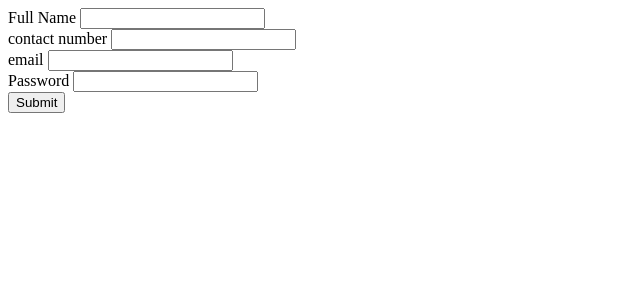
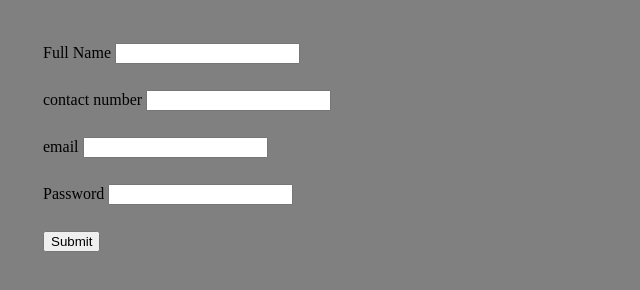
Before and after one commit to nayantw/form-validation, a plain HTML site: page index.html in a window 1280 px wide. Shown: the whole page, without its empty margins (0-640 px from the left). Drawn offline with Linux system fonts and the light colour scheme.

Commit message:
updated code

```diff
--- a/index.html
+++ b/index.html
@@ -4,6 +4,21 @@
     <meta name="viewport" content="width=device-width, initial-scale=1.0" />
     <title>Document</title>
   </head>
+  <style>
+    body{
+      background-color: grey;
+    }
+
+    form {
+    padding: 20px;
+}
+
+div {
+    margin: 4px;
+    padding: 11px;
+}
+
+  </style>
   <body>
     <form onsubmit=" return data()" action="abc.html">
       <div>
@@ -59,9 +74,10 @@
              alert("email is not correct")
              return false;
         }
-        else if (myPassword.length<=7 )
+        else if (myPassword.length<=7 ) {
             alert("password should have atleast 8 character ")
-
+          return false;
+        }
 
          else {
           true;
```
